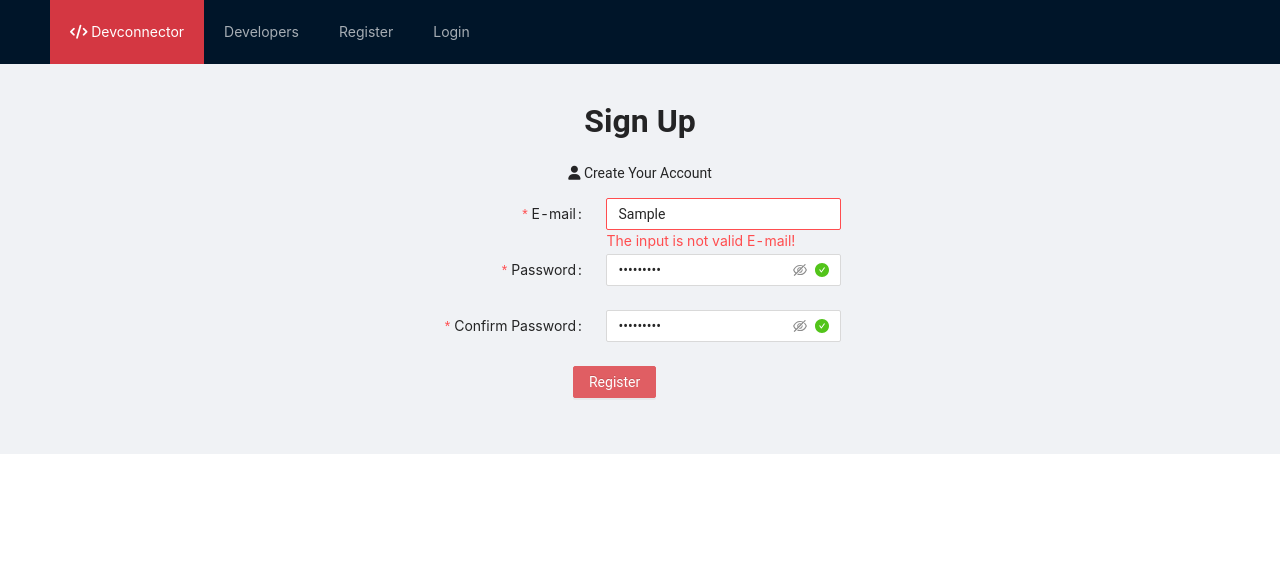
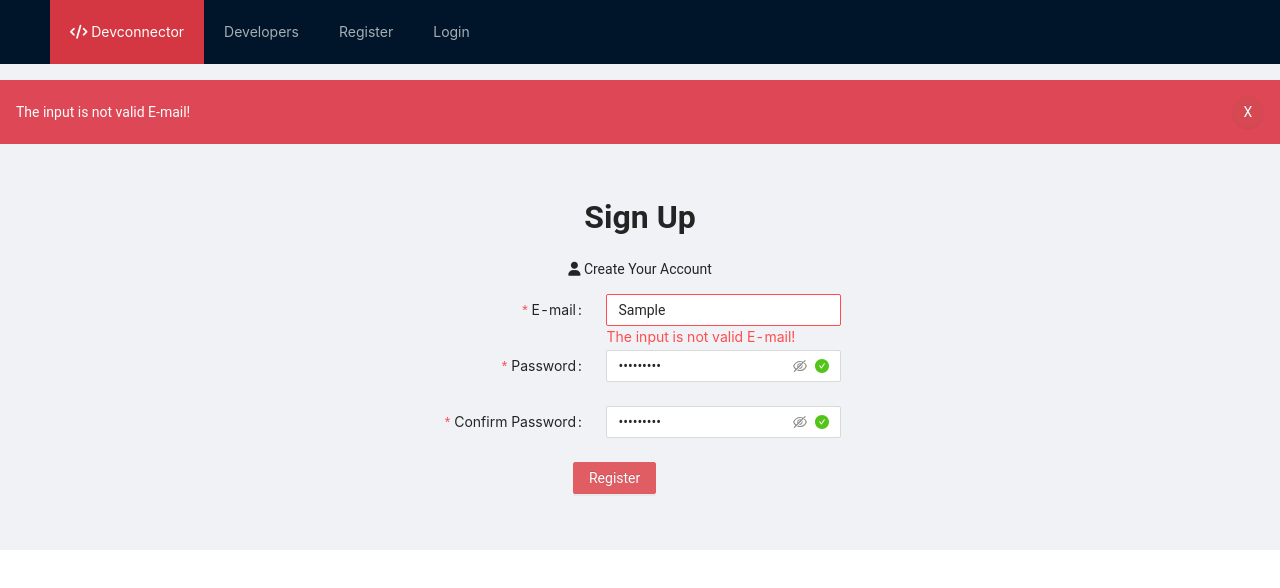
Before and after one commit to TomasMoratoPerezPorro/devconnectorSagasAntd, a React (Create React App) app: page /register in a window 1280 px wide. Both pictures are taken after typing "Sample", "Sample123", "Sample123" into the empty fields and a click on the button "Register". Shown: the top 588 px of the page. Built offline with nearby package versions, Linux system fonts and the light colour scheme.

Commit message:
Alert and AlertList component refractor

```diff
--- a/src/app/Register/index.tsx
+++ b/src/app/Register/index.tsx
@@ -55,7 +55,7 @@ const Register = () => {
       let alert: IAlertObject = {
         msg: error.errors[0],
         alertType: 'danger',
-        timeOut: 3000,
+        timeOut: 5000,
         id: id
       }
       d(rootActions.alertActions.setAlert(alert))
--- a/src/app/index.tsx
+++ b/src/app/index.tsx
@@ -9,9 +9,13 @@ import CustomHeader from '../components/CustomHeader'
 import Landing from './Landing'
 import Register from './Register'
 import Login from './Login'
-import Alert from '../components/Alert'
+import Alert from '../components/AlertList'
+import { useSelector } from 'react-redux'
+import { IAlertObject } from '../store/alert/actions'
+import rootSelectors from '../store/rootSelectors'
 
 function App() {
+  const alerts: IAlertObject[] = useSelector(rootSelectors.alerts.alerts)
   return (
     <div className="App">
       <Router>
@@ -20,7 +24,7 @@ function App() {
             <CustomHeader></CustomHeader>
           </Header>
           <Content>
-            <Alert />
+            <Alert alertsArray={alerts} />
             <Route exact path="/" component={Landing} />
             <Route exact path="/register" component={Register} />
             <Route exact path="/login" component={Login} />
--- a/src/components/Alert/index.tsx
+++ /dev/null
@@ -1,40 +0,0 @@
-import React, { Fragment } from 'react'
-import './styles.less'
-import { Button } from 'antd'
-import { IAlertObject } from '../../store/alert/actions'
-import { useSelector } from 'react-redux'
-import rootSelectors from '../../store/rootSelectors'
-import { useDispatch } from 'react-redux'
-import rootActions from '../../store/rootActions'
-
-const Alert = (): JSX.Element => {
-  const d = useDispatch()
-  const alerts = useSelector(rootSelectors.alerts.alerts)
-  const onDismiss = (e: any, id: string) => {
-    e.preventDefault()
-    d(rootActions.alertActions.deleteAlert(id))
-  }
-  if (alerts !== null && alerts.length > 0) {
-    return (
-      <Fragment>
-        {alerts.map((alert: IAlertObject) => (
-          <div key={alert.id} className={`alert alert-${alert.alertType}`}>
-            <p>{alert.msg}</p>
-            <Button
-              type="primary"
-              shape="circle"
-              className="btn-dissmiss"
-              onClick={e => onDismiss(e, alert.id)}
-            >
-              X
-            </Button>
-          </div>
-        ))}
-      </Fragment>
-    )
-  } else {
-    return <Fragment></Fragment>
-  }
-}
-
-export default Alert
--- /dev/null
+++ b/src/components/AlertComponent/index.tsx
@@ -0,0 +1,32 @@
+import { Button } from 'antd'
+import React from 'react'
+import { useDispatch } from 'react-redux'
+import { IAlertObject } from '../../store/alert/actions'
+import rootActions from '../../store/rootActions'
+import './styles.less'
+
+const AlertComponent = ({ alertObject }: { alertObject: IAlertObject }) => {
+  const d = useDispatch()
+
+  const onDismiss = (e: any, id: string) => {
+    console.log('DISMISS: ' + id)
+    e.preventDefault()
+    d(rootActions.alertActions.deleteAlert(id))
+  }
+
+  return (
+    <div key={alertObject.id} className={`alert alert-${alertObject.alertType}`}>
+      <p>{alertObject.msg}</p>
+      <Button
+        type="primary"
+        shape="circle"
+        className="btn-dissmiss"
+        onClick={e => onDismiss(e, alertObject.id)}
+      >
+        X
+      </Button>
+    </div>
+  )
+}
+
+export default AlertComponent
--- a/src/components/Alert/styles.less
+++ b/src/components/AlertComponent/styles.less
@@ -8,6 +8,7 @@
   opacity: 0.9;
   background: #f4f4f4;
   color: #333;
+  animation: slide-up 0.4s ease;
   p {
     margin-bottom: 0rem;
   }
@@ -21,3 +22,14 @@
   background: #dc3545;
   color: #fff;
 }
+
+@keyframes slide-up {
+  0% {
+    opacity: 0;
+    transform: translateX(-20px);
+  }
+  100% {
+    opacity: 1;
+    transform: translateX(0);
+  }
+}
--- /dev/null
+++ b/src/components/AlertList/index.tsx
@@ -0,0 +1,20 @@
+import React, { Fragment } from 'react'
+import { IAlertObject } from '../../store/alert/actions'
+import AlertComponent from '../AlertComponent'
+import './styles.less'
+
+const AlertList = ({ alertsArray }: { alertsArray: IAlertObject[] }): JSX.Element => {
+  if (alertsArray !== null && alertsArray.length >= 0) {
+    return (
+      <Fragment>
+        {alertsArray.map((alert: IAlertObject) => (
+          <AlertComponent alertObject={alert} key={alert.id} />
+        ))}
+      </Fragment>
+    )
+  } else {
+    return <Fragment></Fragment>
+  }
+}
+
+export default AlertList
--- a/src/store/alert/reducer.ts
+++ b/src/store/alert/reducer.ts
@@ -17,7 +17,6 @@ export default createReducer(initState, builder => {
       alerts: [...state.alerts, action.payload]
     }))
     .addCase(rootActions.alertActions.deleteAlert, (state, action) => ({
-      ...state,
       alerts: state.alerts.filter((alert: IAlertObject) => alert.id !== action.payload)
     }))
 })
--- a/src/store/alert/sagas.ts
+++ b/src/store/alert/sagas.ts
@@ -1,16 +1,14 @@
-import { all, put, delay, takeLeading } from 'redux-saga/effects'
+import { all, put, delay, takeEvery } from 'redux-saga/effects'
 import rootActions from '../rootActions'
 
+// TOM
+
 function* showAlerts(action: ReturnType<typeof rootActions.alertActions.setAlert>) {
-  yield put(rootActions.alertActions.setAlert(action.payload))
-  console.log('AFTER ACTION SET ALERT')
-  yield delay(2000)
-  console.log('AFTER DELAY')
+  yield delay(action.payload.timeOut)
   yield put(rootActions.alertActions.deleteAlert(action.payload.id))
-  console.log('AFTER ACTION DELETE')
 }
 
 export default function* watchAlerts() {
   console.log('LISTENING ACTION SET ALERT')
-  yield all([takeLeading(rootActions.alertActions.setAlert, showAlerts)])
+  yield all([takeEvery(rootActions.alertActions.setAlert, showAlerts)])
 }
```
